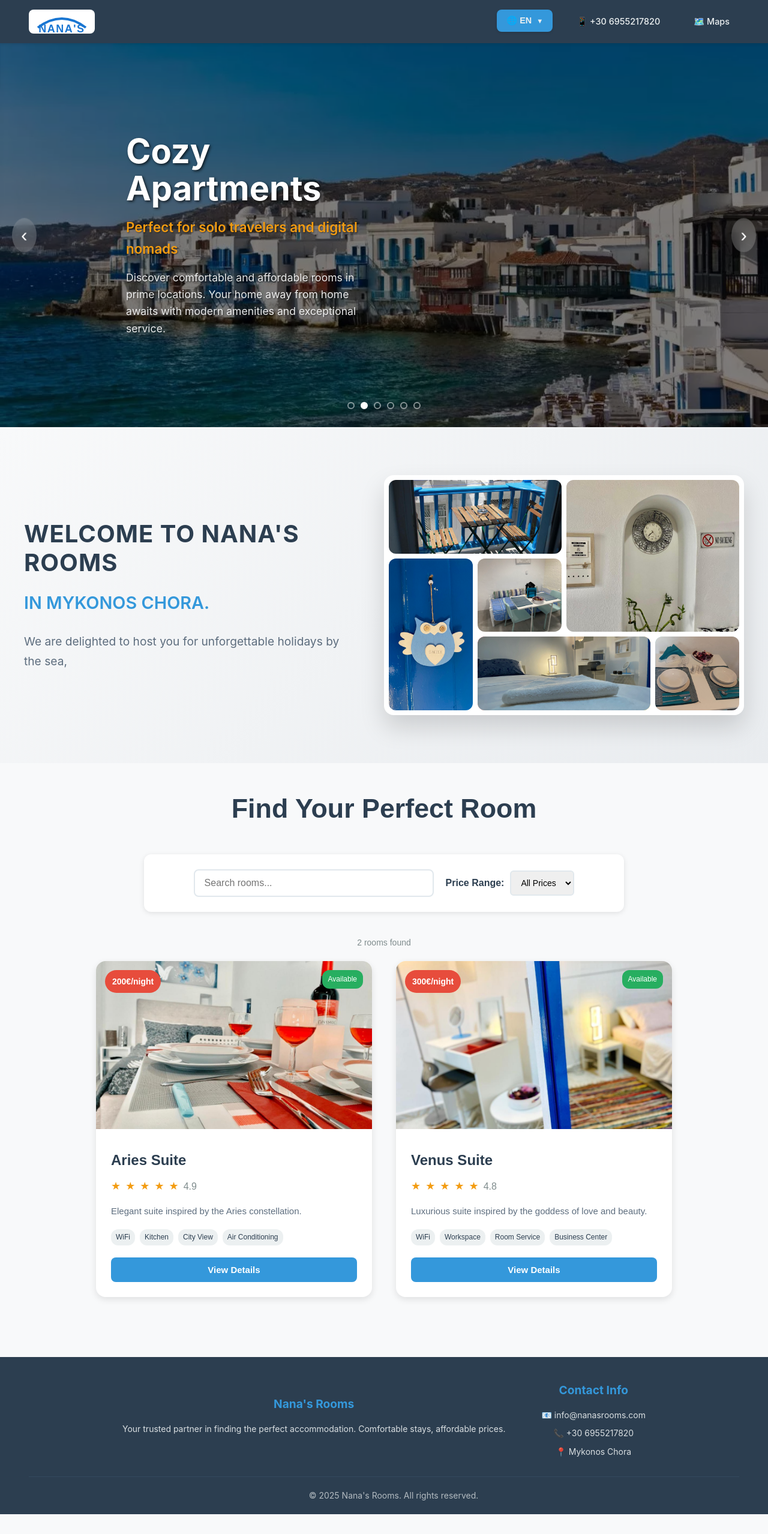
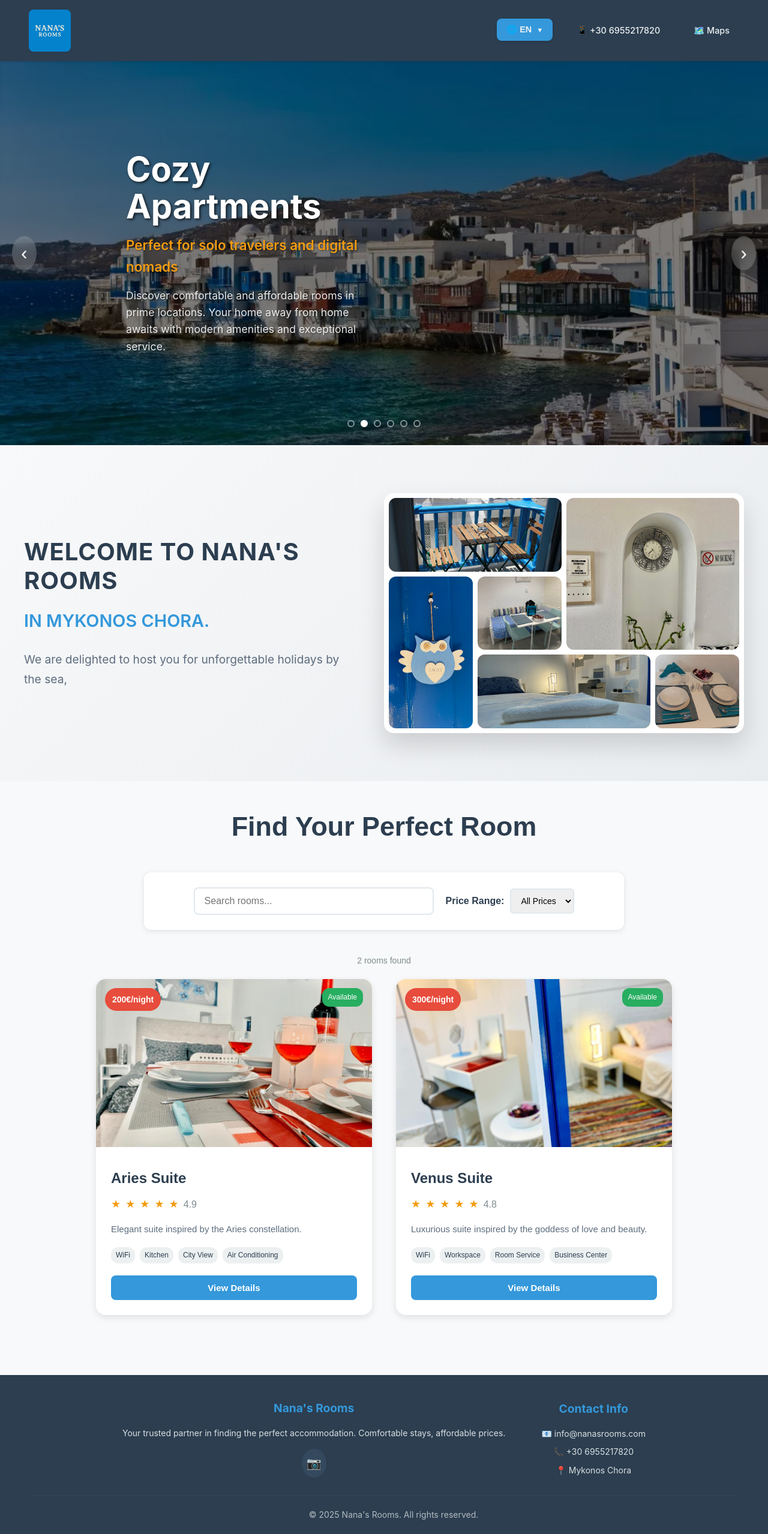
Before and after one commit to Gockster/RentalRooms, a React (Create React App) app: page / in a window 1280 px wide. Shown: the whole page at 60% size. Before the commit the page ends 2524 px from the top, so only its background shows below. Built offline with nearby package versions, Linux system fonts and the light colour scheme.

Commit message:
beautifications

```diff
--- a/public/index.html
+++ b/public/index.html
@@ -2,14 +2,14 @@
 <html lang="en">
   <head>
     <meta charset="utf-8" />
-    <link rel="icon" href="%PUBLIC_URL%/favicon.ico" />
+    <link rel="icon" href="%PUBLIC_URL%/nanasLogo.png" />
     <meta name="viewport" content="width=device-width, initial-scale=1" />
     <meta name="theme-color" content="#000000" />
     <meta
       name="description"
-      content="Web site created using create-react-app"
+      content="Nana's Rooms - Comfortable accommodations in Mykonos Chora"
     />
-    <link rel="apple-touch-icon" href="%PUBLIC_URL%/logo192.png" />
+    <link rel="apple-touch-icon" href="%PUBLIC_URL%/nanasLogo.png" />
     <!--
       manifest.json provides metadata used when your web app is installed on a
       user's mobile device or desktop. See https://developers.google.com/web/fundamentals/web-app-manifest/
@@ -24,7 +24,7 @@
       work correctly both with client-side routing and a non-root public URL.
       Learn how to configure a non-root public URL by running `npm run build`.
     -->
-    <title>React App</title>
+    <title>Nana's Rooms</title>
   </head>
   <body>
     <noscript>You need to enable JavaScript to run this app.</noscript>
--- a/src/components/Footer.js
+++ b/src/components/Footer.js
@@ -12,13 +12,12 @@ export default function Footer() {
           <div className="footer-center-section">
             <div className="footer-section">
               <h3 className="footer-section-title">{t.footer.brandName}</h3>
-              <div className="footer-description">
-                <p className="description-text">
-                  {t.footer.description}
-                </p>
-                <p className="description-text">
-                  {t.footer.subDescription}
-                </p>
+              <p className="footer-description">
+                {t.footer.description}
+              </p>
+              <div className="social-links">
+
+                <a href="#" className="social-link">📷</a>
               </div>
             </div>
 
--- a/src/components/Navbar.js
+++ b/src/components/Navbar.js
@@ -1,5 +1,4 @@
 import React, { useState } from "react";
-import NanasRoomsLogo from '../NanasRoomsLogo.svg';
 import { useLanguage } from "../contexts/LanguageContext";
 import "../styles/main.css";
 
@@ -16,7 +15,7 @@ export default function Navbar() {
     <nav className="navbar">
       <div className="navbar-container">
         <div className="navbar-brand" style={{ display: 'flex', alignItems: 'center', gap: 12 }}>
-          <img src={NanasRoomsLogo} alt="Nana's Rooms Logo" style={{ height: 40, width: 'auto', borderRadius: 8, background: '#fff' }} />
+          <img src="/nanasLogo.png" alt="Nana's Rooms Logo" style={{ height: 70, width: 'auto', borderRadius: 8, background: '#fff' }} />
         </div>
         <ul className="navbar-links">
           <li className="navbar-item">
```
Also changed, not shown: public/nanasLogo.png (added), src/nanasLogos.png (added).
